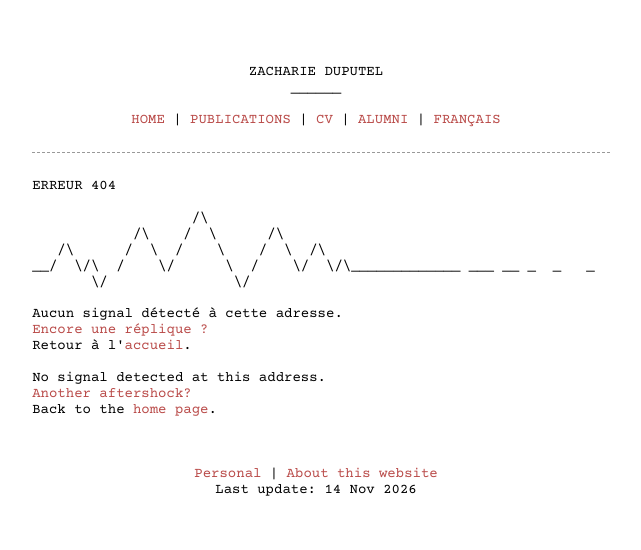
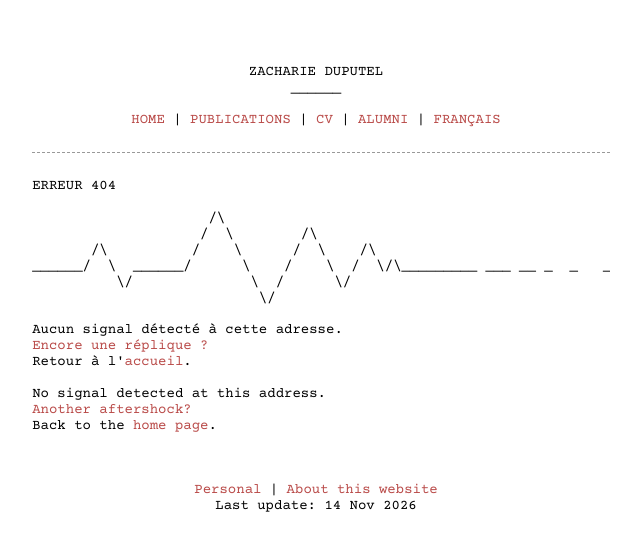
Before and after one commit to zduputel/zduputel.github.io, a plain HTML site: page 404.html in a window 1280 px wide. Shown: the whole page, without its empty margins (324-965 px from the left). Drawn offline with Linux system fonts and the light colour scheme; no server answers.

Commit message:
Cleaning up 404 egg

```diff
--- a/404.html
+++ b/404.html
@@ -26,11 +26,12 @@ ______
 <p>ERREUR 404
 </p><pre class="sismo">
 
-                   /\
-            /\    /  \      /\
-   /\      /  \  /    \    /  \  /\
-__/  \/\  /    \/      \  /    \/  \/\_____________ ___ __ _  _   _    _
-       \/               \/
+                     /\
+                    /  \        /\
+       /\          /    \      /  \    /\
+______/  \  ______/      \    /    \  /  \/\_________ ___ __ _  _   _     _
+          \/              \  /      \/
+                           \/
 </pre><p>
 Aucun signal détecté à cette adresse.
 <a href="#" onclick="secouer(); return false;">Encore une réplique&#160;?</a>
```
